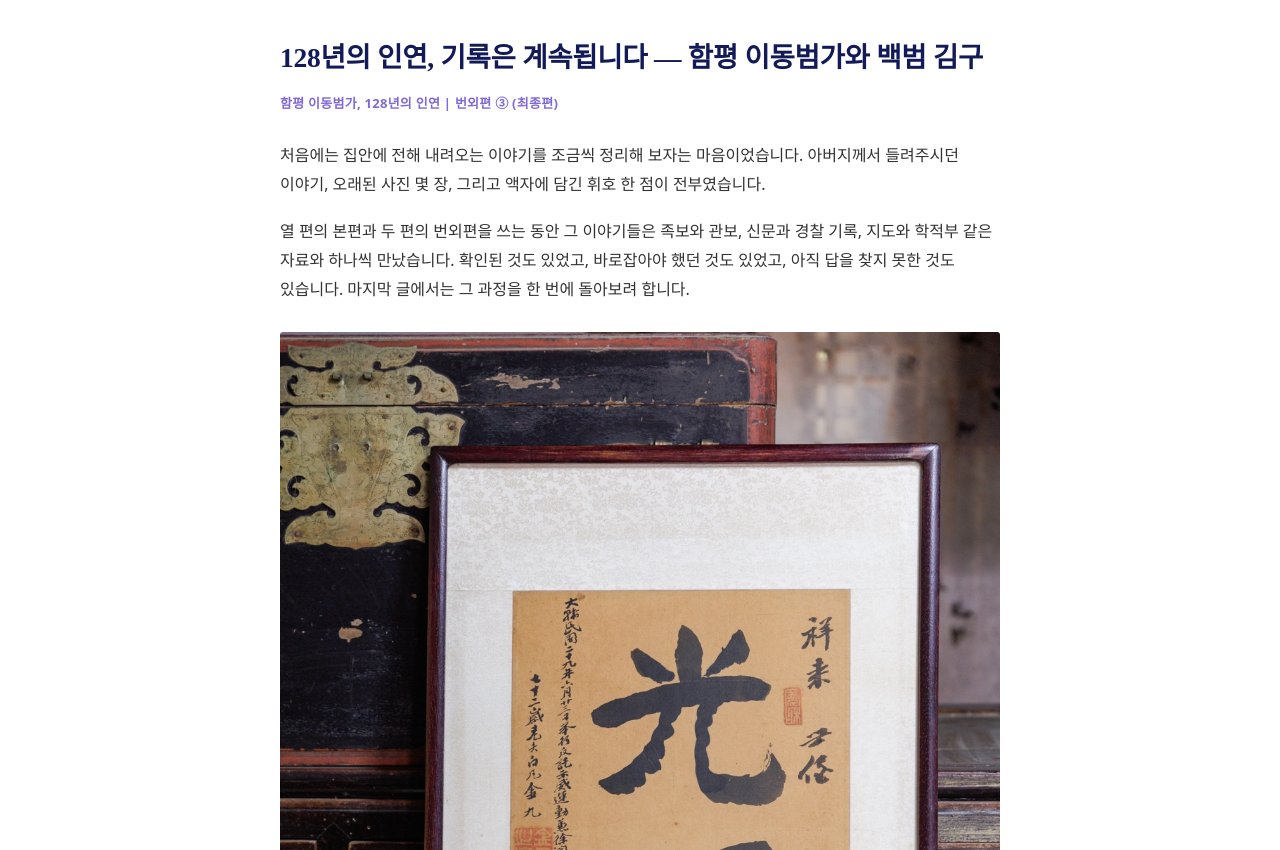
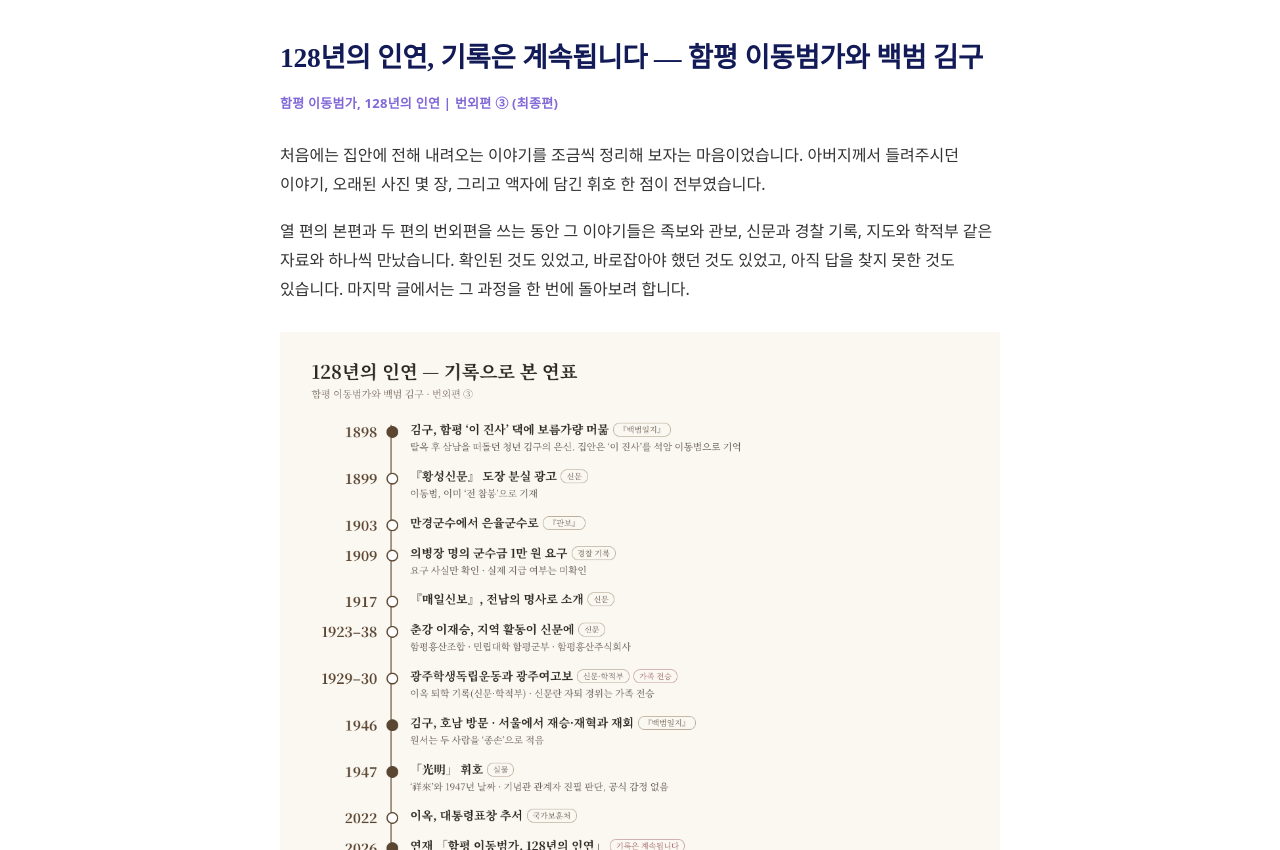
Before and after one commit to lsaru23-ai/hp-db-archive, a plain HTML site: page ex3.html in a window 1280 px wide. Shown: the part 102-952 px from the top of the page. Drawn offline with Linux system fonts and the light colour scheme.

Commit message:
번외편 ③ 사진 1 교체 — 128년 연표(1898~2026) 추가 · 캡션·README·llms-full 갱신

```diff
--- a/ex3.html
+++ b/ex3.html
@@ -132,7 +132,7 @@ footer.site a{color:var(--purple);border:0}
 <p class="series">함평 이동범가, 128년의 인연 | 번외편 ③ (최종편)</p>
 <p>처음에는 집안에 전해 내려오는 이야기를 조금씩 정리해 보자는 마음이었습니다. 아버지께서 들려주시던 이야기, 오래된 사진 몇 장, 그리고 액자에 담긴 휘호 한 점이 전부였습니다.</p>
 <p>열 편의 본편과 두 편의 번외편을 쓰는 동안 그 이야기들은 족보와 관보, 신문과 경찰 기록, 지도와 학적부 같은 자료와 하나씩 만났습니다. 확인된 것도 있었고, 바로잡아야 했던 것도 있었고, 아직 답을 찾지 못한 것도 있습니다. 마지막 글에서는 그 과정을 한 번에 돌아보려 합니다.</p>
-<figure><img src="images/ex3/01-광명휘호_대표.jpg" alt="가족이 보관해 온 「光明」 휘호. (사진: 백범김구기념관 촬영)" loading="lazy"><figcaption>가족이 보관해 온 「光明」 휘호. (사진: 백범김구기념관 촬영)</figcaption></figure>
+<figure><img src="images/ex3/01-연표_128년_인연_대표.png" alt="1898년부터 2026년까지, 함평 이동범가와 백범 김구의 128년 연표. 본편과 번외편에서 다룬 기록과 가족 전승을 연도순으로 정리했습니다. (작성: 필자)" loading="lazy"><figcaption>1898년부터 2026년까지, 함평 이동범가와 백범 김구의 128년 연표. 본편과 번외편에서 다룬 기록과 가족 전승을 연도순으로 정리했습니다. (작성: 필자)</figcaption></figure>
 <h2>1. 1898년, 함평의 보름</h2>
 <p>이 이야기의 시작은 『백범일지』의 한 대목입니다. 1898년 인천감옥을 탈옥한 청년 김구 선생은 삼남을 떠돌다 함평의 ‘이 진사’ 댁에 이르렀고, 하룻밤만 묵으려던 걸음이 보름가량으로 길어졌다고 적혀 있습니다. 저희 집안은 그 ‘이 진사’를 고조부 석암 이동범 선생으로 기억해 왔습니다.</p>
 <p>김구 선생의 함평 체류를 이야기할 때 빠지지 않는 육모정과 토굴, 다락은 『백범일지』의 관련 서술과 집안의 전승을 함께 살펴야 하는 공간입니다. 다만 1898년 당시의 공간과 지금 남아 있는 건물이 같은 것인지는 아직 확인해야 할 부분으로 남겨 두었습니다.</p>
```
Also changed, not shown: images/ex3/01-연표_128년_인연_대표.png (added), llms-full.txt, 1 other file.
